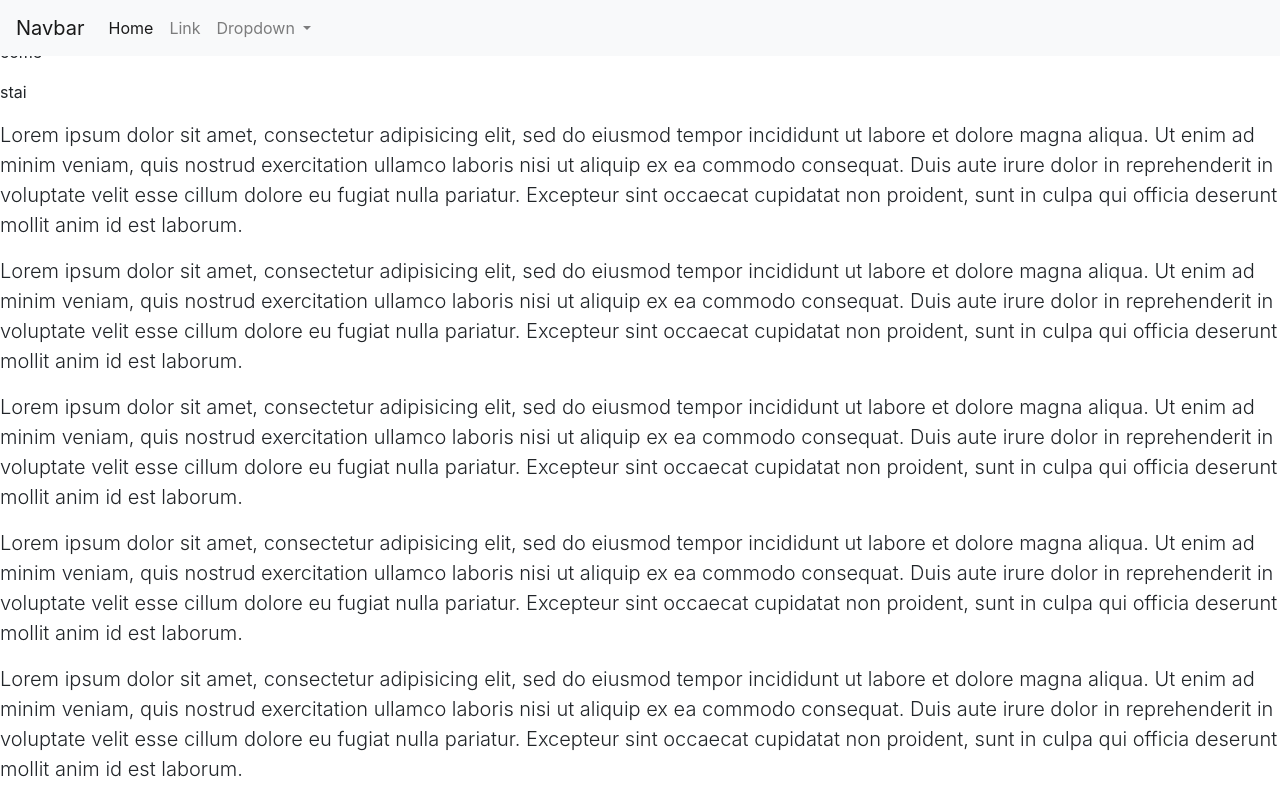
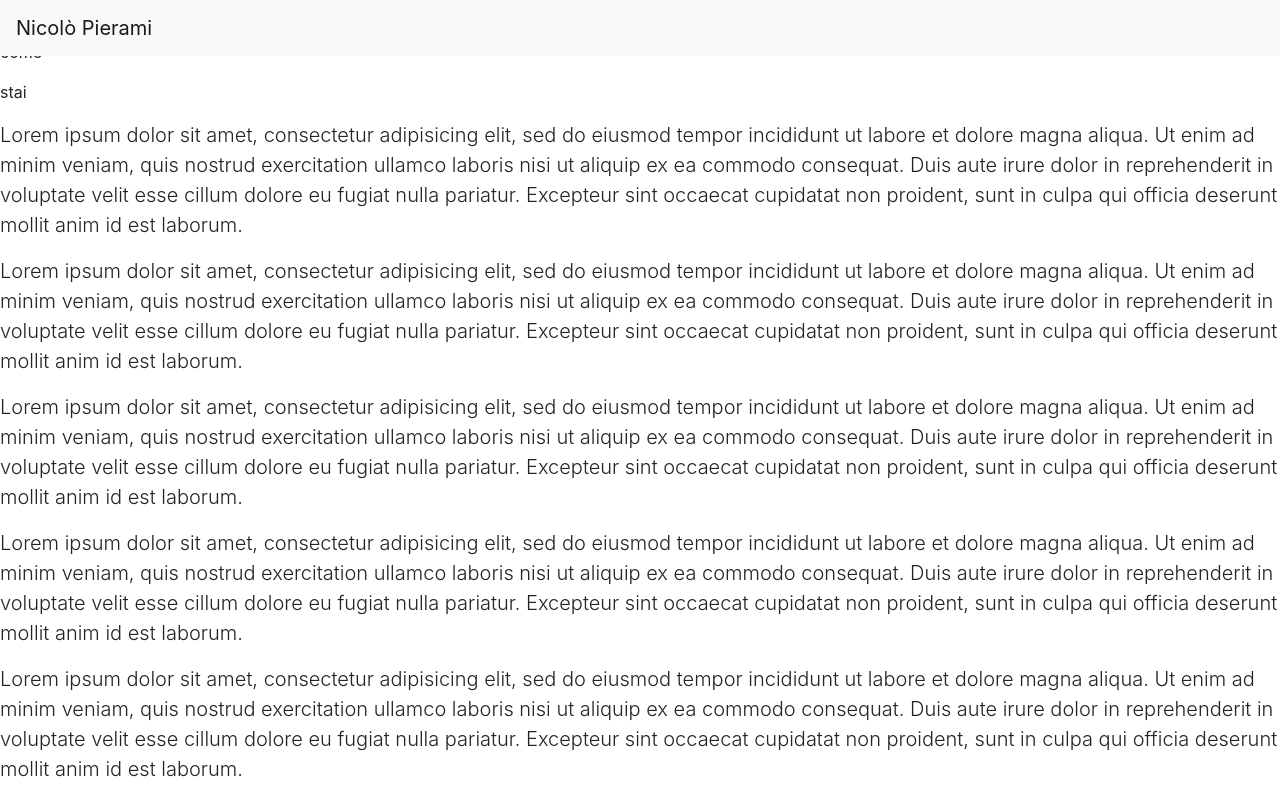
Before and after one commit to asunick/asunick.github.io, a plain HTML site: page index.html in a window 1280 px wide. Shown: the top 797 px of the page. Drawn offline with nearby package versions, Linux system fonts and the light colour scheme.

Commit message:
initial commit

```diff
--- a/index.html
+++ b/index.html
@@ -8,32 +8,10 @@
   <body>
 
     <nav class="navbar fixed-top navbar-expand-lg navbar-light bg-light">
-      <a class="navbar-brand" href="#">Navbar</a>
+      <a class="navbar-brand" href="#">Nicolò Pierami</a>
       <button class="navbar-toggler" type="button" data-toggle="collapse" data-target="#navbarSupportedContent" aria-controls="navbarSupportedContent" aria-expanded="false" aria-label="Toggle navigation">
         <span class="navbar-toggler-icon"></span>
       </button>
-
-      <div class="collapse navbar-collapse" id="navbarSupportedContent">
-        <ul class="navbar-nav mr-auto">
-          <li class="nav-item active">
-            <a class="nav-link" href="#">Home <span class="sr-only">(current)</span></a>
-          </li>
-          <li class="nav-item">
-            <a class="nav-link" href="#">Link</a>
-          </li>
-          <li class="nav-item dropdown">
-            <a class="nav-link dropdown-toggle" href="#" id="navbarDropdown" role="button" data-toggle="dropdown" aria-haspopup="true" aria-expanded="false">
-              Dropdown
-            </a>
-            <div class="dropdown-menu" aria-labelledby="navbarDropdown">
-              <a class="dropdown-item" href="#">Action</a>
-              <a class="dropdown-item" href="#">Another action</a>
-              <a class="dropdown-item" href="#">Something else here</a>
-            </div>
-          </li>
-
-        </ul>
-      </div>
     </nav>
 
     <p>ciao</p>
```
